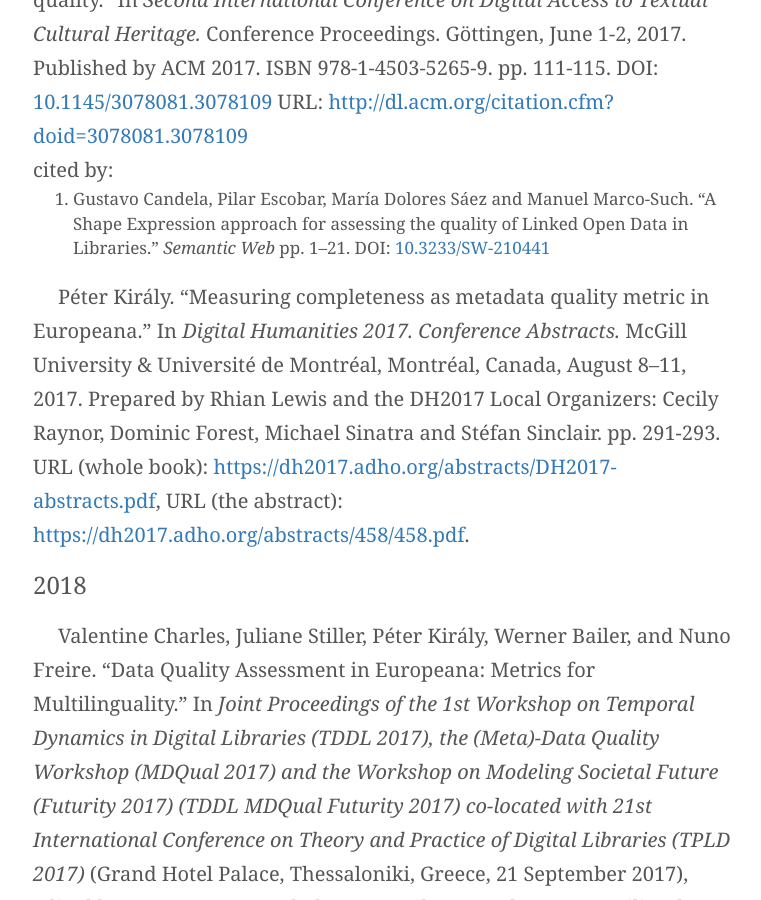
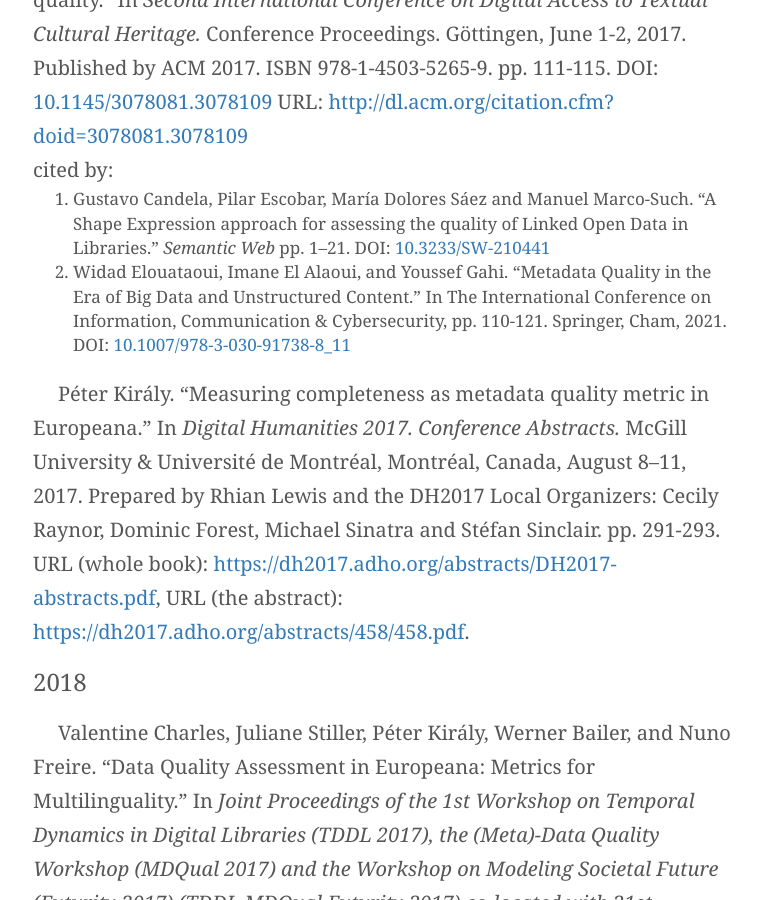
Before and after one commit to pkiraly/pkiraly.github.io, a Jekyll site: the page built from about.md, in a window 1280 px wide and 900 px high, scrolled down 3676 px. Shown: the whole window, without its empty margins (257-1018 px from the left). Built offline with Jekyll 4.4.1, drawn with Linux system fonts in a browser that asks for light colours; nearby versions of some CDN libraries; some web fonts are replaced; comment, search, counter and statistics services are not loaded; some of the changed text lies outside the part shown.

Commit message:
Adding Elouataoui, El Alaoui, Gahi 2021

```diff
--- a/about.md
+++ b/about.md
@@ -84,6 +84,8 @@
 URL: [http://dl.acm.org/citation.cfm?doid=3078081.3078109](http://dl.acm.org/citation.cfm?doid=3078081.3078109)<br/>
 cited by:<br/>
 1. Gustavo Candela, Pilar Escobar, María Dolores Sáez and Manuel Marco-Such. "A Shape Expression approach for assessing the quality of Linked Open Data in Libraries." _Semantic Web_ pp. 1--21. DOI: [10.3233/SW-210441](https://doi.org/10.3233/SW-210441)
+2. Widad Elouataoui, Imane El Alaoui, and Youssef Gahi. "Metadata Quality in the Era of Big Data and Unstructured Content." In The International Conference on Information, Communication & Cybersecurity, pp. 110-121. Springer, Cham, 2021. DOI: [10.1007/978-3-030-91738-8_11](https://doi.org/10.1007/978-3-030-91738-8_11)
+
 
 Péter Király. “Measuring completeness as metadata quality metric in Europeana.” In *Digital Humanities 2017. Conference Abstracts.* McGill University & Université de Montréal, Montréal, Canada, August 8–11, 2017. Prepared by Rhian Lewis and the DH2017 Local Organizers: Cecily Raynor, Dominic Forest, Michael Sinatra and Stéfan Sinclair. pp. 291-293. URL (whole book): [https://dh2017.adho.org/abstracts/DH2017-abstracts.pdf](https://dh2017.adho.org/abstracts/DH2017-abstracts.pdf), URL (the abstract): [https://dh2017.adho.org/abstracts/458/458.pdf](https://dh2017.adho.org/abstracts/458/458.pdf).
 
@@ -119,6 +121,7 @@
 19. Lisandra Díaz de la Paz, Francisco N. Riestra Collado, Juan L. García Mendoza, Luisa M. González González, Amed A. Leiva Mederos, and Alberto Taboada Crispi. "Weights Estimation in the Completeness Measurement of Bibliographic Metadata." Computación y Sistemas 25, no. 1. 2021. pp. 47–65. DOI: [10.13053/CyS-25-1-3355](https://doi.org/10.13053/CyS-25-1-3355)
 20. Петр Сергеевич Ершов, and Юрий Евгеньевич Хохлов. "Цифровая инфраструктура для работы с большими данными." _Информационное общество_ 4-5 (2021): 110-131. [infosoc.iis.ru](http://infosoc.iis.ru/article/view/657)
 21. Vladimir A. Shekhovtsov and Johann Eder. "Data Item Quality for Biobanks." In _Transactions on Large-Scale Data-and Knowledge-Centered Systems_ L, Springer, Berlin, Heidelberg, 2021. pp. 77-115. [DOI](https://doi.org/10.1007/978-3-662-64553-6_5)
+22. Widad Elouataoui, Imane El Alaoui, and Youssef Gahi. "Metadata Quality in the Era of Big Data and Unstructured Content." In The International Conference on Information, Communication & Cybersecurity, pp. 110-121. Springer, Cham, 2021. DOI: [10.1007/978-3-030-91738-8_11](https://doi.org/10.1007/978-3-030-91738-8_11)
 
 Péter Király, Juliane Stiller, Valentine Charles, Werner Bailer, and Nuno Freire. “Evaluating Data Quality in Europeana: Metrics for Multilinguality.” In *Metadata and Semantic Research 2019. 12th International Conference, MTSR 2018, Limassol, Cyprus, October 23-26, 2018, Revised Selected Papers* (Communications in Computer and Information Science, volume 846) Published by Springer, 2019. pp. 199–211. DOI: [10.1007/978-3-030-14401-2_19](https://doi.org/10.1007/978-3-030-14401-2_19)<br/>
 cited by:<br/>
@@ -136,6 +139,7 @@
 Péter Király. “Measuring metadata quality”. PhD dissertation. DOI: [10.13140/RG.2.2.33177.77920](http://doi.org/10.13140/RG.2.2.33177.77920) (ResearchGate), [Göttingen eDiss repository](http://hdl.handle.net/21.11130/00-1735-0000-0003-C17C-8), [Academia.edu](https://www.academia.edu/40176196/Measuring_Metadata_Quality).<br/>
 cited by:<br/>
 1. Tyler J. Skluzacek, Ryan Wong, Zhuozhao Li, Ryan Chard, Kyle Chard, and Ian Foster. "A Serverless Framework for Distributed Bulk Metadata Extraction." In _Proceedings of the 30th International Symposium on High-Performance Parallel and Distributed Computing_, pp. 7-18. 2020. DOI: [10.1145/3431379.3460636](https://doi.org/10.1145/3431379.3460636)
+2. Widad Elouataoui, Imane El Alaoui, and Youssef Gahi. "Metadata Quality in the Era of Big Data and Unstructured Content." In The International Conference on Information, Communication & Cybersecurity, pp. 110-121. Springer, Cham, 2021. DOI: [10.1007/978-3-030-91738-8_11](https://doi.org/10.1007/978-3-030-91738-8_11)
 
 Péter Király. “Validating 126 million MARC records”. In *DATeCH2019 Proceedings of the 3rd International Conference on Digital Access to Textual Cultural Heritage* Brussels, Belgium — May 08-10, 2019. Published by ACM, 2019. ISBN: 978-1-4503-7194-0. pp. 161-168. DOI: [10.1145/3322905.3322929](https://doi.org/10.1145/3322905.3322929)<br/>
 cited by:<br/>
```
